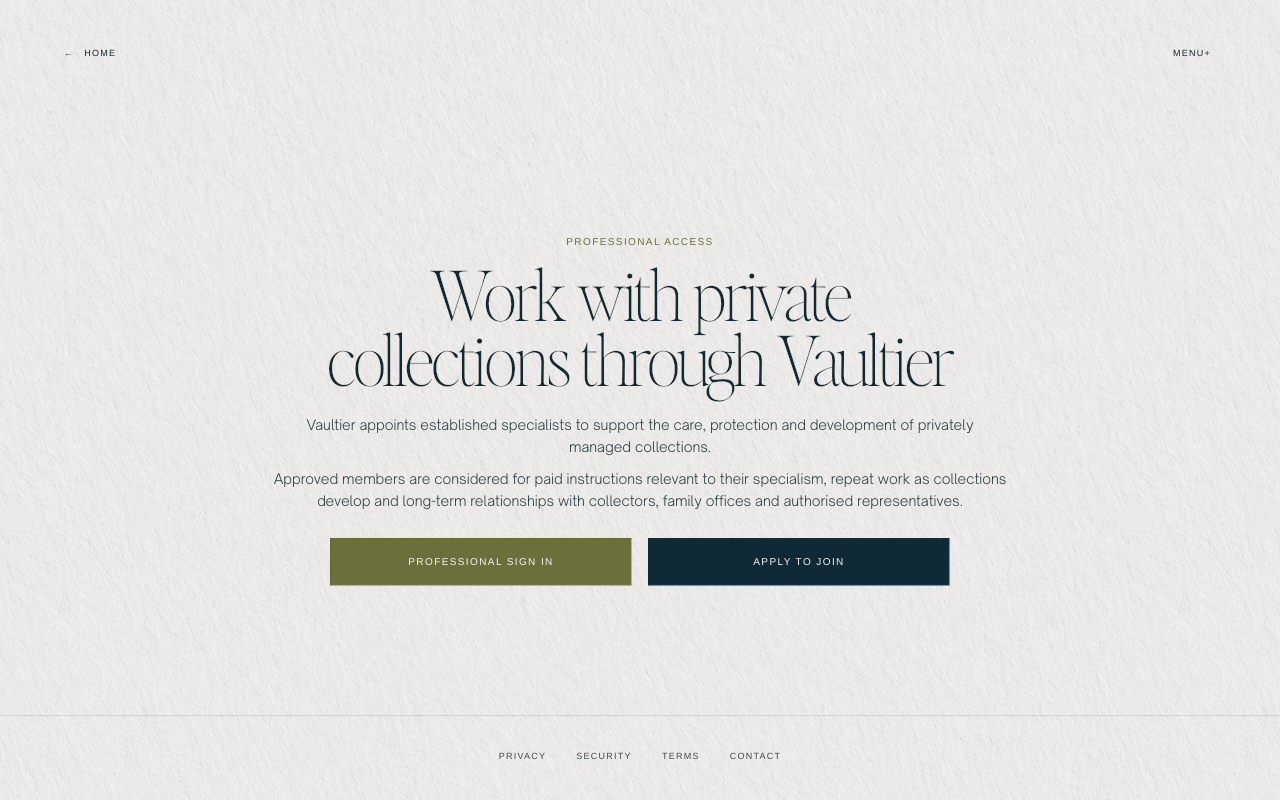
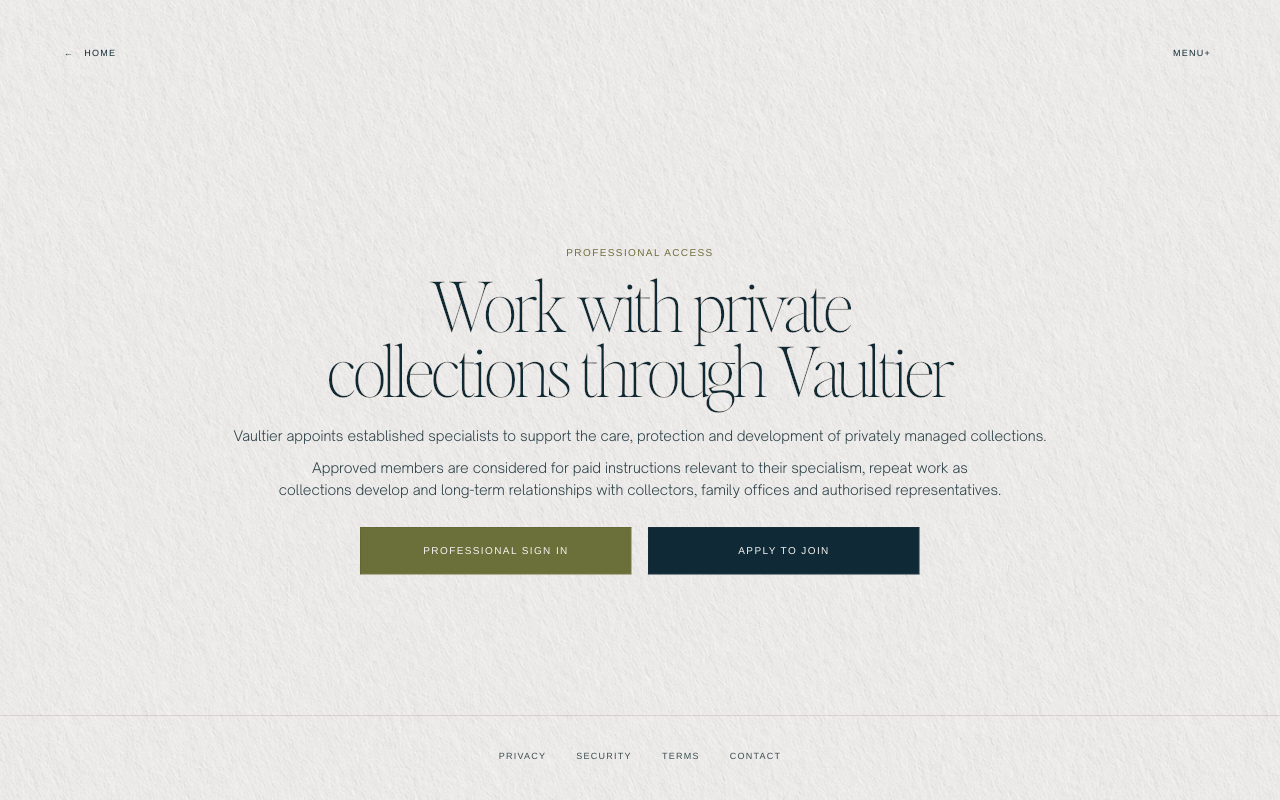
Before and after one commit to lali-vaultier/vaultier-website, a Next.js app: page /professional-access in a window 1280 px wide. Built offline with nearby package versions, Linux system fonts and the light colour scheme.

Commit message:
Refine professional access layout

```diff
--- a/app/globals.css
+++ b/app/globals.css
@@ -1053,14 +1053,17 @@ a { color: inherit; }
   .professional-kicker { margin-bottom: 14px; }
   .professional-hero h1 { font-size: clamp(52px, 5.4vw, 78px); }
   .professional-introduction {
+    width: min(920px, 90vw);
     margin-top: clamp(20px, 2.8svh, 28px);
   }
   .professional-introduction p {
     font-size: clamp(14px, 1vw, 15px);
     line-height: 1.58;
+    text-wrap: balance;
   }
   .professional-introduction p + p { margin-top: 10px; }
   .professional-actions {
+    width: min(560px, 100%);
     margin-top: clamp(22px, 3.2svh, 30px);
   }
   .professional-unavailable .professional-actions { margin-top: clamp(30px, 4svh, 42px); }
```
